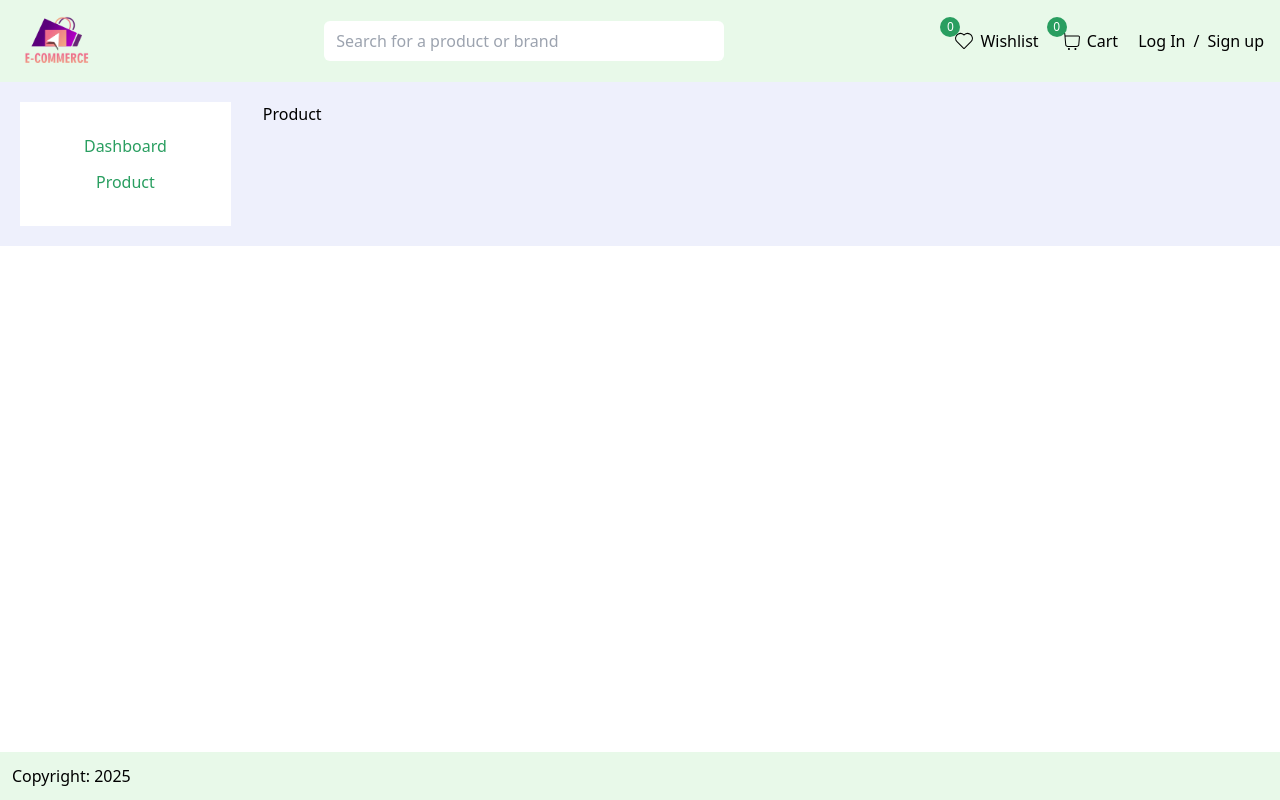
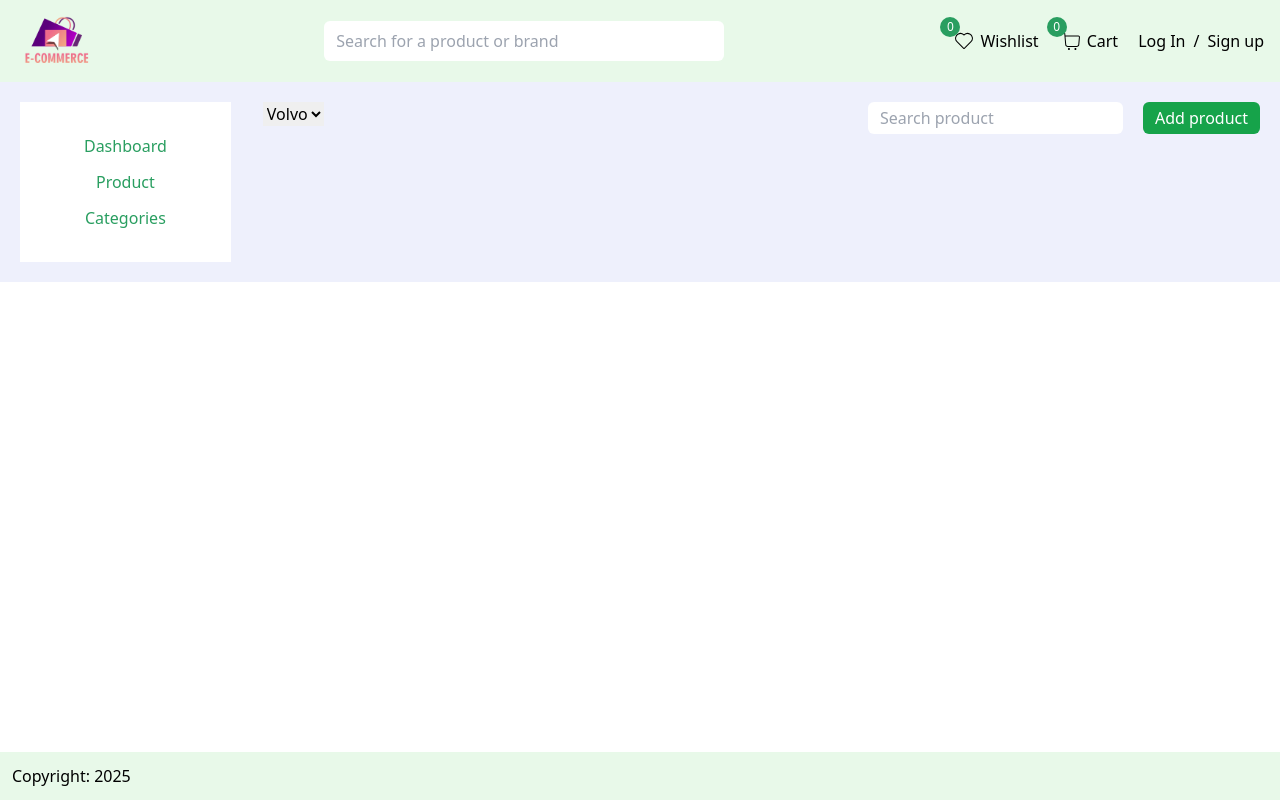
Before and after one commit to mHasan1037/mern-ecommerce-frontend, a Next.js app: page /admin/product in a window 1280 px wide. Built offline with nearby package versions, Linux system fonts and the light colour scheme; no server answers.

Commit message:
Added form for the new product

```diff
--- /dev/null
+++ b/app/admin/category/page.tsx
@@ -0,0 +1,13 @@
+import AdminSidebar from "@/components/adminSidebar";
+import React from "react";
+
+const Category = () => {
+  return (
+    <div className="adminMainSection">
+      <AdminSidebar />
+      <h1>Category</h1>
+    </div>
+  );
+};
+
+export default Category;
--- /dev/null
+++ b/app/admin/product/new/page.tsx
@@ -0,0 +1,53 @@
+"use client"
+
+import AdminSidebar from "@/components/adminSidebar";
+import ConfirmButton from "@/components/buttons/ConfirmButton";
+import React, { useState } from "react";
+
+const NewProduct = () => {
+    const [formData, setFormData] = useState({});
+
+    const handleChange = (e: React.ChangeEvent<HTMLInputElement | HTMLTextAreaElement>) =>{
+        setFormData({...formData, [e.target.name]: e.target.value})
+    }
+
+    const handleSubmit = (e: React.FormEvent) => {
+        e.preventDefault();
+        console.log('formdata', formData)
+    }
+
+  return (
+    <div className="adminMainSection">
+      <AdminSidebar />
+      <form onSubmit={handleSubmit}>
+        <div>
+          <p>Title:</p>
+          <input type="text" name="name" onChange={handleChange}/>
+        </div>
+        <div>
+          <p>Description:</p>
+          <textarea name="description" onChange={handleChange}></textarea>
+        </div>
+        <div>
+            <p>Price</p>
+            <input type="number" name="price" onChange={handleChange}/>
+        </div>
+        <div>
+            <p>Categroy</p>
+            <input type="text" name="category" onChange={handleChange}/>
+        </div>
+        <div>
+            <p>Stock</p>
+            <input type="number" name="stock" onChange={handleChange}/>
+        </div>
+        <div>
+            <p>Image</p>
+            <input type="file" />
+        </div>
+        <ConfirmButton buttonText="Upload" type="submit" />
+      </form>
+    </div>
+  );
+};
+
+export default NewProduct;
--- a/app/admin/product/page.tsx
+++ b/app/admin/product/page.tsx
@@ -1,3 +1,4 @@
+import ProductHeader from '@/components/AdminProductPage/ProductHeader'
 import AdminSidebar from '@/components/adminSidebar'
 import React from 'react'
 
@@ -5,7 +6,7 @@ const Product = () => {
   return (
     <div className='adminMainSection'>
         <AdminSidebar />
-        <h1>Product</h1>
+        <ProductHeader />
     </div>
   )
 }
--- /dev/null
+++ b/components/AdminProductPage/ProductHeader/index.tsx
@@ -0,0 +1,23 @@
+"use client"
+import ConfirmButton from '@/components/buttons/ConfirmButton'
+import React from 'react';
+import { useRouter } from 'next/navigation';
+
+const ProductHeader = () => {
+    const router = useRouter();
+
+  return (
+    <div className='flex justify-between items-start w-full'>
+        <select name="category">
+            <option value="volvo">Volvo</option>
+            <option value="saab">Saab</option>
+        </select>
+        <div className='flex gap-5'>
+            <input type="text" placeholder='Search product' className='px-3 rounded-md focus:outline-none'/>
+            <ConfirmButton buttonText={"Add product"} onclick={()=> router.push('/admin/product/new')}/>
+        </div>
+    </div>
+  )
+}
+
+export default ProductHeader
--- a/components/adminSidebar/index.tsx
+++ b/components/adminSidebar/index.tsx
@@ -9,6 +9,7 @@ const AdminSidebar = () => {
             <li className='text-mainBg2 cursor-pointer flex flex-col gap-3'>
                 <Link href="/admin">Dashboard</Link>
                 <Link href="/admin/product">Product</Link>
+                <Link href="/admin/category">Categories</Link>
             </li>
         </ul>
     </div>
--- a/components/buttons/ConfirmButton/index.tsx
+++ b/components/buttons/ConfirmButton/index.tsx
@@ -1,15 +1,22 @@
-import React from 'react'
-import styles from './ConfirmButton.module.css';
+import React from "react";
+import styles from "./ConfirmButton.module.css";
 
 interface ConfirmButtonProps {
-    buttonText: String;
-    type?: "button" | "submit" | "reset";
+  buttonText: String;
+  type?: "button" | "submit" | "reset";
+  onclick?: React.MouseEventHandler<HTMLButtonElement>;
 }
 
-const ConfirmButton: React.FC<ConfirmButtonProps> = ({ buttonText, type = "button" }) => {
+const ConfirmButton: React.FC<ConfirmButtonProps> = ({
+  buttonText,
+  type = "button",
+  onclick,
+}) => {
   return (
-    <button type={type} className={styles.buttonStyle}>{buttonText}</button>
-  )
-}
+    <button type={type} className={styles.buttonStyle} onClick={onclick}>
+      {buttonText}
+    </button>
+  );
+};
 
-export default ConfirmButton
+export default ConfirmButton;
```
